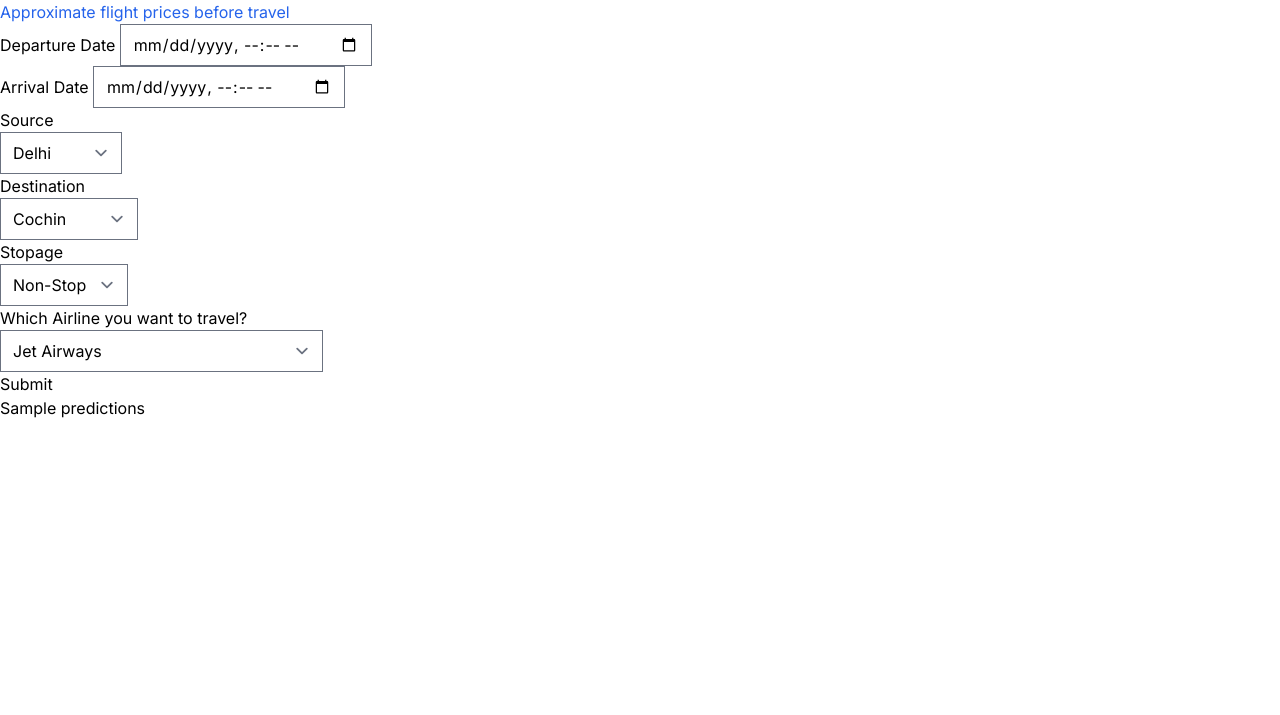
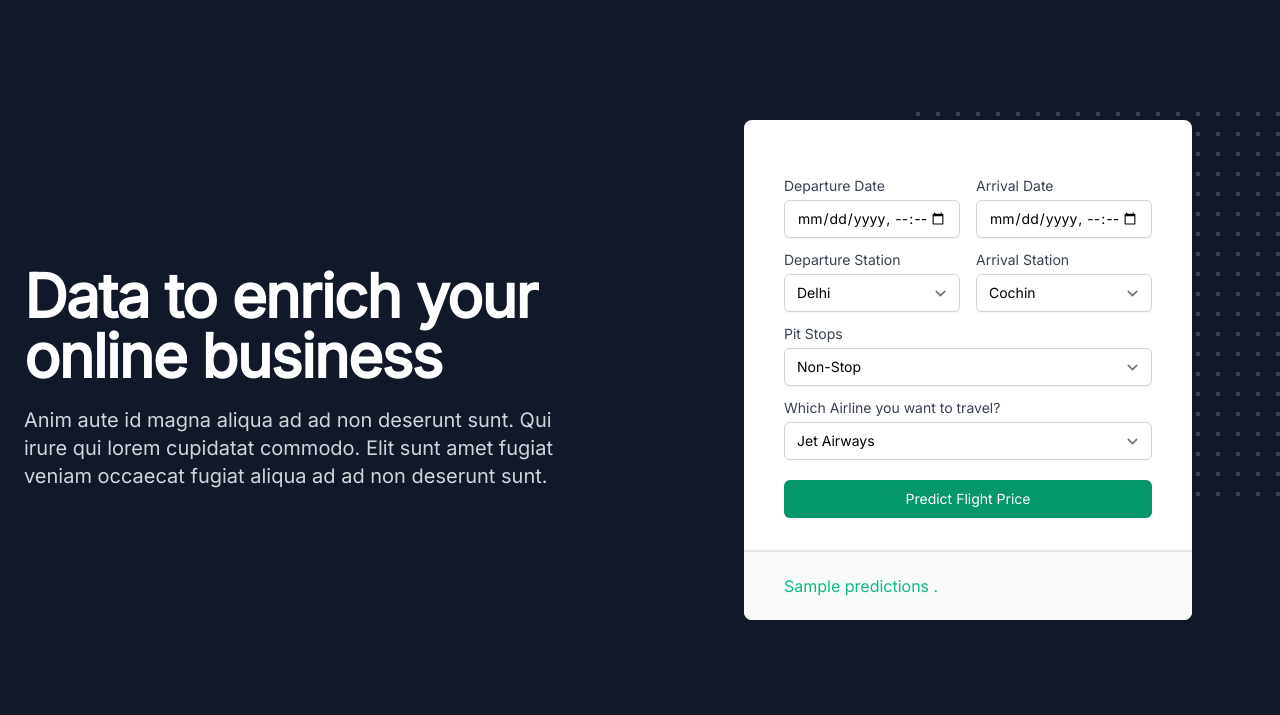
Before and after one commit to Zacharia23/Flight-Prediction, a Flask app: template templates/home.html in a window 1280 px wide. Shown: the top 715 px of the page. Run offline with Flask 2, Linux system fonts and the light colour scheme; the template is opened without the code that fills it: most values are stand-ins (such as "Sample title", 1, 10 or a date in 2020); style sheets or scripts are compiled from the project's sources; parts of the project's set-up code (start-up, migrations or seed data) failed here and were passed over.

Commit message:
finished prediction frontend-ui and added prediction results

```diff
--- a/templates/home.html
+++ b/templates/home.html
@@ -7,27 +7,51 @@
     <title> Predict Flights </title>
     <link rel="stylesheet" href="{{ url_for('static',filename='dist/css/output.css')}}"/>
 </head>
-<body class="antialised">
+<body class="antialiased relative overflow-hidden bg-gray-900">
+    <div class="hidden sm:absolute sm:inset-0 sm:block" aria-hidden="true">
+        <svg class="absolute bottom-0 right-0 mb-48 translate-x-1/2 transform text-gray-700 lg:top-0 lg:mt-28 lg:mb-0 xl:translate-x-0 xl:transform-none" width="364" height="384" viewBox="0 0 364 384" fill="none">
+          <defs>
+            <pattern id="eab71dd9-9d7a-47bd-8044-256344ee00d0" x="0" y="0" width="20" height="20" patternUnits="userSpaceOnUse">
+              <rect x="0" y="0" width="4" height="4" fill="currentColor" />
+            </pattern>
+          </defs>
+          <rect width="364" height="384" fill="url(#eab71dd9-9d7a-47bd-8044-256344ee00d0)" />
+        </svg>
+    </div>
 
-<div class="txt-2xl text-blue-600">
-    Approximate flight prices before travel
+    <div class="relative pt-6 pb-16 sm:pb-24">
+        <main class="mt-16 sm:mt-24">
+            <div class="mx-auto max-w-7xl">
+                <div class="lg:grid lg:grid-cols-12 lg:gap-8">
+          <div class="px-4 sm:px-6 sm:text-center md:mx-auto md:max-w-2xl lg:col-span-6 lg:flex lg:items-center lg:text-left">
+            <div>
+              <h1 class="mt-4 text-4xl font-bold tracking-tight text-white sm:text-5xl md:text-6xl">Data to enrich your online business</h1>
+              <p class="mt-3 text-base text-gray-300 sm:mt-5 sm:text-xl lg:text-lg xl:text-xl">Anim aute id magna aliqua ad ad non deserunt sunt. Qui irure qui lorem cupidatat commodo. Elit sunt amet fugiat veniam occaecat fugiat aliqua ad ad non deserunt sunt.</p>
+            </div>
+          </div>
+          <div class="mt-16 sm:mt-24 lg:col-span-6 lg:mt-0">
+            <div class="bg-white sm:mx-auto sm:w-full sm:max-w-md sm:overflow-hidden sm:rounded-lg">
+              <div class="px-4 py-8 sm:px-10">
+
+                <div class="mt-6">
+                  <form action="#" method="POST" class="grid grid-cols-1 gap-y-3 sm:grid-cols-2 sm:gap-x-4">
+                    <div>
+                      <label for="name" class="block text-sm font-medium text-gray-700">Departure Date</label>
+                        <div class="mt-1">
+                            <input type="datetime-local" name="Dep_Time" id="Dep_Time" placeholder="Departure date" required class="block w-full rounded-md border-gray-300 shadow-sm focus:border-emerald-500 focus:ring-emerald-500 sm:text-sm">
+                        </div>
                     </div>
 
                       <div>
-    <form method="POST" action="\predict">
-        <div>
-             <label> Departure Date </label>
-             <input type="datetime-local" name="Dep_Time" id="Dep_Time"  required/>
+                      <label for="name" class="block text-sm font-medium text-gray-700">Arrival Date</label>
+                        <div class="mt-1">
+                            <input type="datetime-local" name="Arrival_Time" id="Arrival_Time" placeholder="Arrival date" required class="block w-full rounded-md border-gray-300 shadow-sm focus:border-emerald-500 focus:ring-emerald-500 sm:text-sm">
+                        </div>
                     </div>
 
                       <div>
-             <label> Arrival Date </label>
-             <input type="datetime-local" name="Arrival_Time" id="Arrival_Time"  required/>
-        </div>
-
-        <div>
-            <h5> Source </h5>
-            <select name="Source" id="Source" required="required">
+                          <label for="name" class="block text-sm font-medium text-gray-700"> Departure Station </label>
+                          <select name="Source" id="Source" required="required" class="block w-full rounded-md border-gray-300 mt-1 shadow-sm focus:border-emerald-500 focus:ring-emerald-500 sm:text-sm">
                             <option value="Delhi">Delhi</option>
                             <option value="Kolkata">Kolkata</option>
                             <option value="Banglore">Banglore</option>
@@ -37,8 +61,8 @@
                       </div>
 
                       <div>
-            <h5>Destination</h5>
-            <select name="Destination" id="Destination" required="required">
+                          <label for="name" class="block text-sm font-medium text-gray-700"> Arrival Station </label>
+                         <select name="Destination" id="Destination" required="required" class="block w-full rounded-md border-gray-300 mt-1 shadow-sm focus:border-emerald-500 focus:ring-emerald-500 sm:text-sm">
                                 <option value="Cochin">Cochin</option>
                                 <option value="Delhi">Delhi</option>
                                 <option value="Banglore">Banglore</option>
@@ -47,9 +71,9 @@
                             </select>
                       </div>
 
-        <div>
-             <h5>Stopage</h5>
-            <select name="stops" required="required">
+                      <div class="sm:col-span-2">
+                          <label for="name" class="block text-sm font-medium text-gray-700"> Pit Stops </label>
+                          <select name="stops" required="required"class="block w-full rounded-md border-gray-300 mt-1 shadow-sm focus:border-emerald-500 focus:ring-emerald-500 sm:text-sm">
                             <option value="0">Non-Stop</option>
                             <option value="1">1</option>
                             <option value="2">2</option>
@@ -58,9 +82,9 @@
                           </select>
                       </div>
 
-        <div>
-            <h5>Which Airline you want to travel?</h5>
-                <select name="airline" id="airline" required="required">
+                      <div class="sm:col-span-2">
+                          <label for="name" class="block text-sm font-medium text-gray-700"> Which Airline you want to travel? </label>
+                          <select name="airline" id="airline" required="required" class="block w-full rounded-md border-gray-300 mt-1 shadow-sm focus:border-emerald-500 focus:ring-emerald-500 sm:text-sm">
                             <option value="Jet Airways">Jet Airways</option>
                             <option value="IndiGo">IndiGo</option>
                             <option value="Air India">Air India</option>
@@ -76,15 +100,22 @@
                           </select>
                       </div>
 
-        <div>
-            <button type="submit" value="Submit">
-                Submit
-            </button>
+
+
+                    <div class="sm:col-span-2 mt-2">
+                      <button type="submit" value="Submit" class="flex w-full justify-center rounded-md border border-transparent bg-emerald-600 py-2 px-4 text-sm font-medium text-white shadow-sm hover:bg-emerald-700 focus:outline-none focus:ring-2 focus:ring-emerald-500 focus:ring-offset-2">Predict Flight Price </button>
                     </div>
-
-        <div> {{ predictions }} </div>
-
                   </form>
+                </div>
+              </div>
+              <div class="border-t-2 border-gray-200 bg-gray-50 px-4 py-6 sm:px-10">
+                <p class="text-base leading-5 text-emerald-500">{{ predictions }} .</p>
+              </div>
+            </div>
+          </div>
+        </div>
+            </div>
+        </main>
     </div>
 </body>
 </html>
```
Lines whose indentation alone changed are shown as unchanged.
